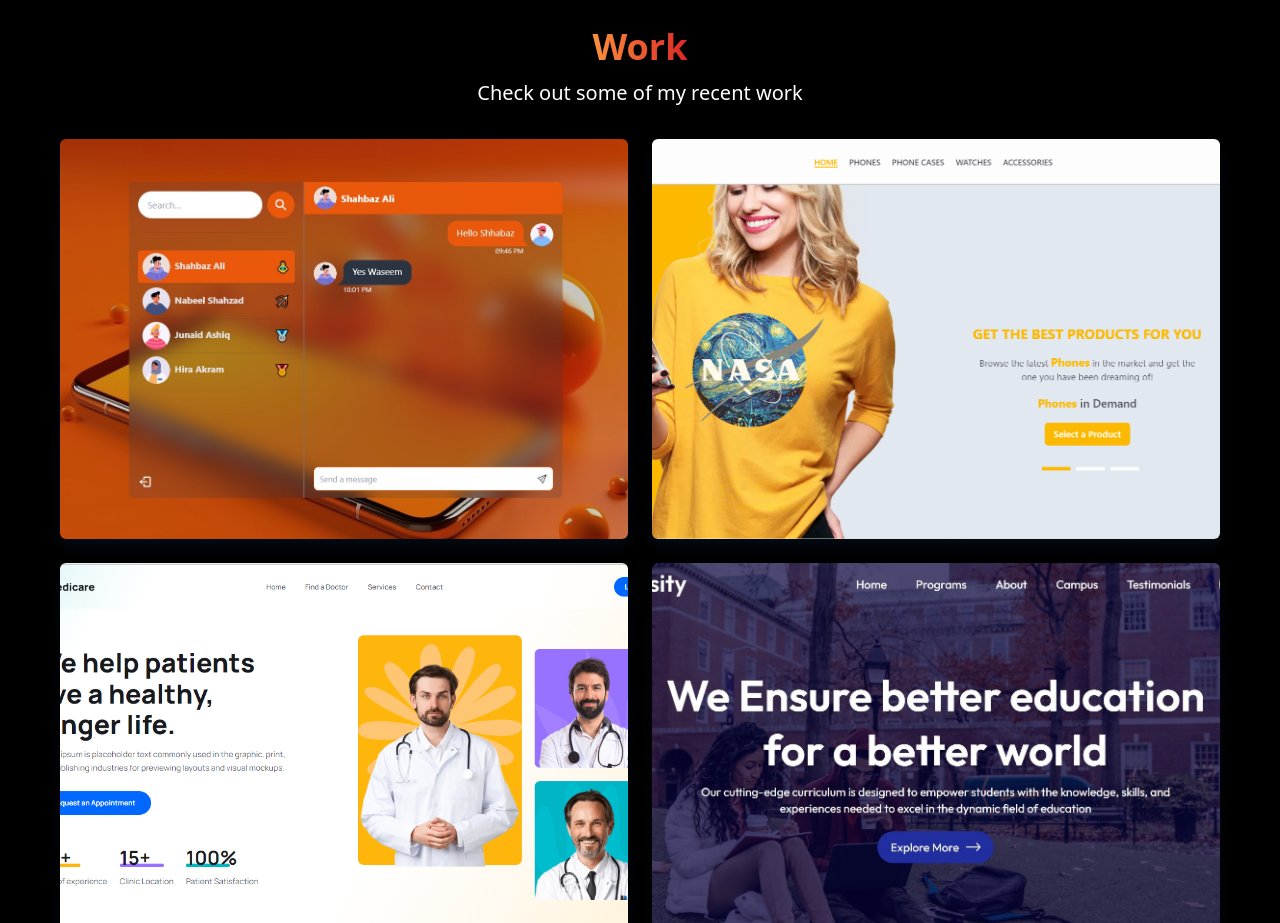
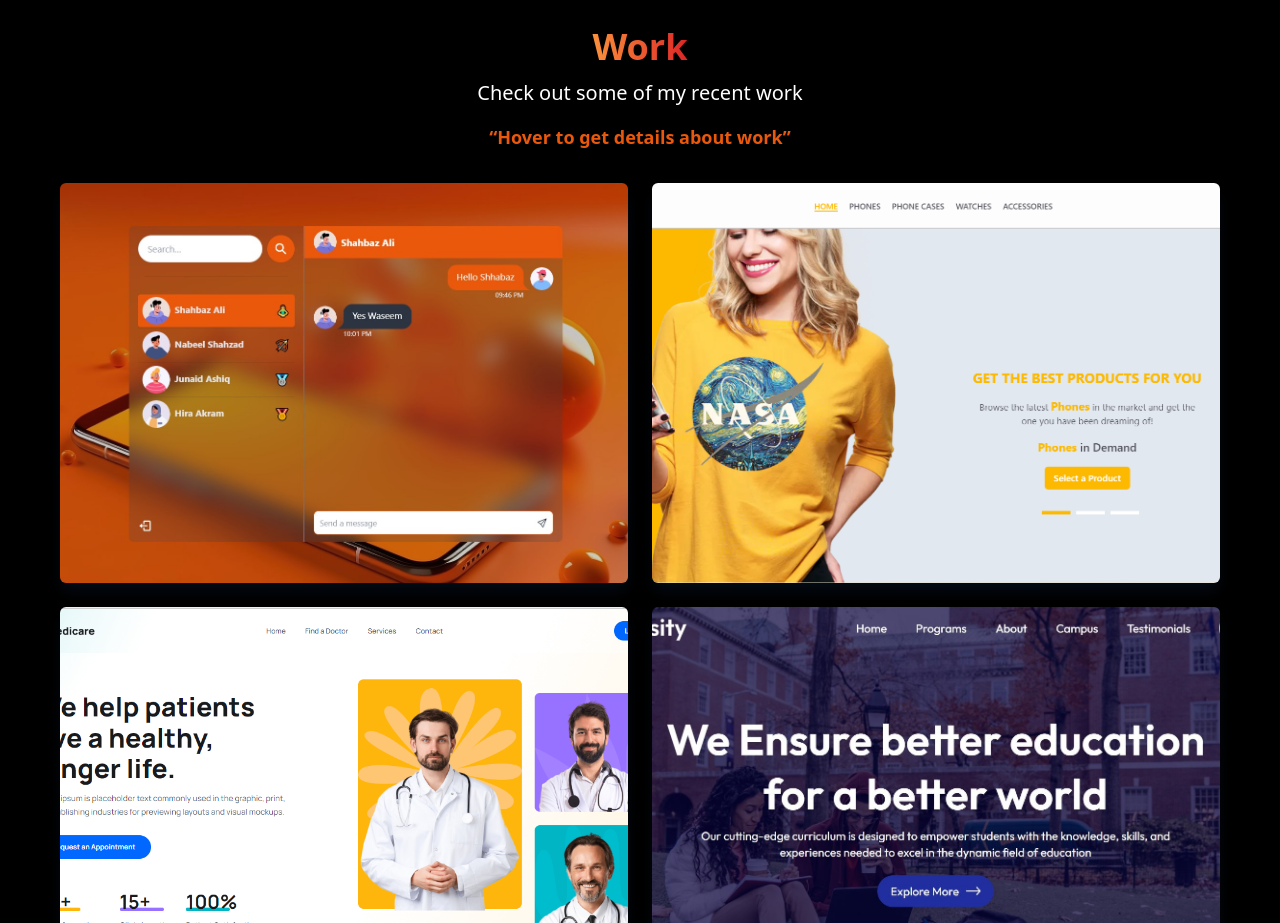
Before and after one commit to waseemzahid/Portfolio, a React (Create React App) app: page / in a window 1280 px wide. Shown: the part 1500-2423 px from the top of the page. Built offline with nearby package versions, Linux system fonts and the light colour scheme.

Commit message:
Update Work.jsx

```diff
--- a/src/components/Work.jsx
+++ b/src/components/Work.jsx
@@ -13,6 +13,11 @@ const Work = () => {
         <p className='text-white sm:text-lg lg:text-xl'>
           Check out some of my recent work
         </p>
+        <div className='mt-4'>
+        <p className='text-orange-600 font-bold text-lg'>
+        “Hover to get details about work”
+        </p>
+        </div>
       </div>
 
       <div className='grid sm:grid-cols-1 md:grid-cols-2 gap-6'>
```
